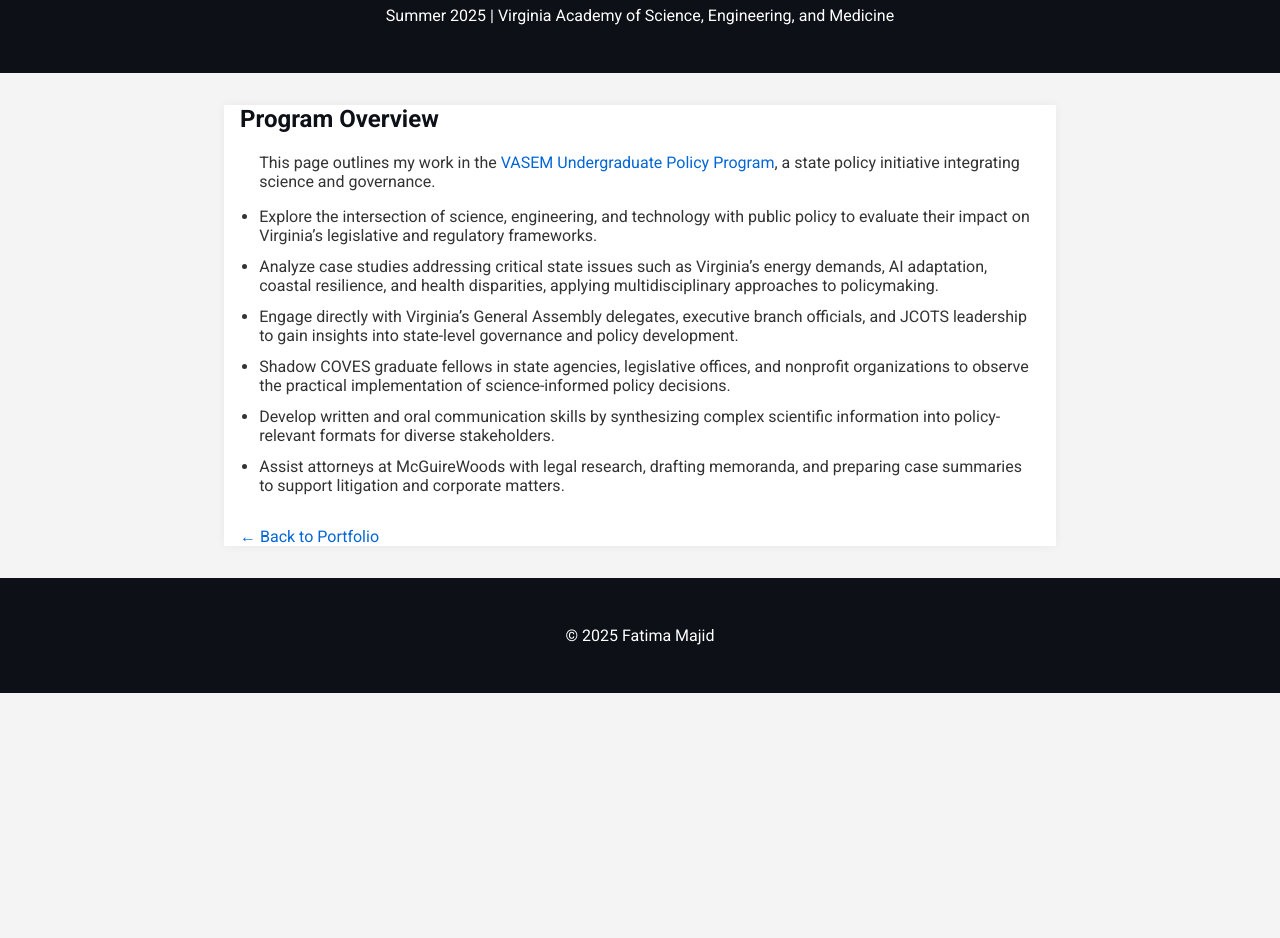
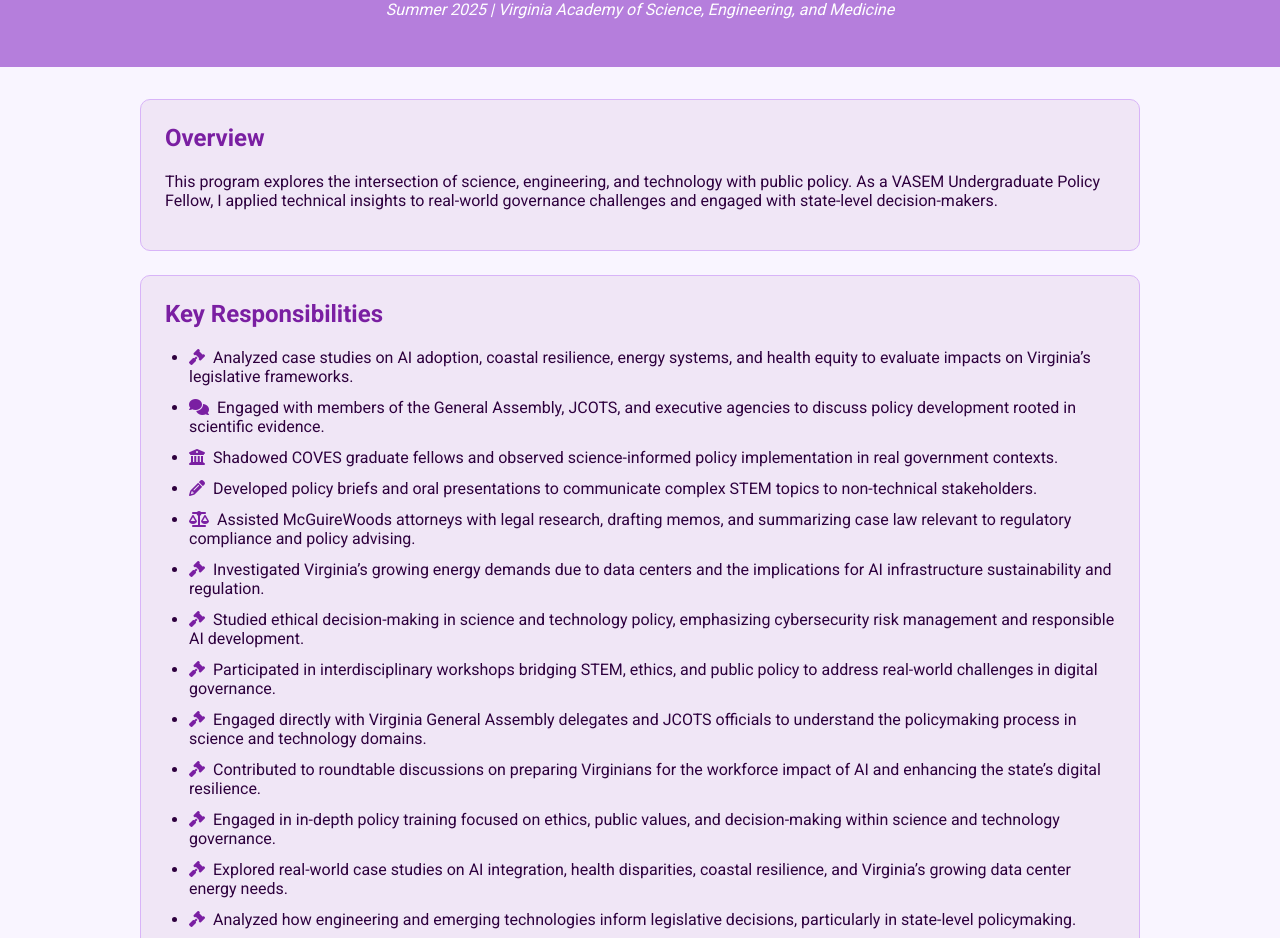
Before and after one commit to faiym/FatimaMajid-portfolio, a plain HTML site: page vasem-policy-program.html in a window 1280 px wide. Shown: the part 107-1045 px from the top of the page. Before the commit the page ends 800 px from the top, so only its background shows below. Drawn offline with Linux system fonts and the light colour scheme.

Commit message:
Update vasem-policy-program.html

```diff
--- a/vasem-policy-program.html
+++ b/vasem-policy-program.html
@@ -5,78 +5,134 @@
   <meta name="viewport" content="width=device-width, initial-scale=1.0"/>
   <title>VASEM Policy Program | Fatima Majid</title>
   <link href="https://fonts.googleapis.com/css2?family=Roboto:wght@400;700&display=swap" rel="stylesheet" />
+  <script src="https://kit.fontawesome.com/a076d05399.js" crossorigin="anonymous"></script>
   <style>
     body {
       font-family: 'Roboto', sans-serif;
       margin: 0;
-      background: #f4f4f4;
-      color: #333;
+      background: #f9f5ff;
+      color: #2e003e;
     }
     header {
-      background: #0d1117;
+      background: #b57edc;
       color: white;
       padding: 2rem;
       text-align: center;
     }
     main {
-      max-width: 800px;
+      max-width: 1000px;
       margin: 2rem auto;
       padding: 0 1rem;
-      background: white;
-      box-shadow: 0 0 10px rgba(0,0,0,0.05);
     }
-    h1, h2 {
-      color: #0d1117;
+    section {
+      margin-bottom: 2rem;
+      animation: fadeIn 1.5s ease-in-out;
+    }
+    h1 {
+      margin-bottom: 0.5rem;
+    }
+    h2 {
+      color: #7a1fa2;
     }
     ul {
-      padding-left: 1.2rem;
+      padding-left: 1.5rem;
     }
     li {
       margin-bottom: 0.75rem;
     }
     footer {
       text-align: center;
-      padding: 2rem;
-      background: #0d1117;
+      padding: 1rem;
+      background: #b57edc;
       color: white;
     }
-    a {
-      color: #0366d6;
+    .external-link {
+      display: inline-block;
+      margin-top: 1rem;
+      color: #7a1fa2;
       text-decoration: none;
+      font-weight: bold;
     }
-    a:hover {
+    .external-link:hover {
       text-decoration: underline;
     }
-    .back-link {
-      margin-top: 1rem;
-      display: inline-block;
+    .icon {
+      margin-right: 0.5rem;
+      color: #7a1fa2;
+    }
+    @keyframes fadeIn {
+      from { opacity: 0; transform: translateY(20px); }
+      to { opacity: 1; transform: translateY(0); }
+    }
+    .card {
+      background: #f0e6f6;
+      border-radius: 10px;
+      padding: 1.5rem;
+      margin-bottom: 1.5rem;
+      transition: transform 0.3s ease, box-shadow 0.3s ease;
+      border: 1px solid #d8b4f8;
+    }
+    .card:hover {
+      transform: translateY(-5px);
+      box-shadow: 0 4px 12px rgba(122, 31, 162, 0.2);
+    }
+    .card h2 {
+      margin-top: 0;
     }
   </style>
 </head>
 <body>
   <header>
     <h1>VASEM Undergraduate Policy Program</h1>
-    <p>Summer 2025 | Virginia Academy of Science, Engineering, and Medicine</p>
+    <p><em>Summer 2025 | Virginia Academy of Science, Engineering, and Medicine</em></p>
   </header>
 
   <main>
-    <h2>Program Overview</h2>
-    <ul>
-      <p>This page outlines my work in the <a href="https://vasem.org/undergraduate-policy-program/" target="_blank">VASEM Undergraduate Policy Program</a>, a state policy initiative integrating science and governance.</p>
+    <section class="card">
+      <h2>Overview</h2>
+      <p>This program explores the intersection of science, engineering, and technology with public policy. As a VASEM Undergraduate Policy Fellow, I applied technical insights to real-world governance challenges and engaged with state-level decision-makers.</p>
+    </section>
 
-      <li>Explore the intersection of science, engineering, and technology with public policy to evaluate their impact on Virginia’s legislative and regulatory frameworks.</li>
-      <li>Analyze case studies addressing critical state issues such as Virginia’s energy demands, AI adaptation, coastal resilience, and health disparities, applying multidisciplinary approaches to policymaking.</li>
-      <li>Engage directly with Virginia’s General Assembly delegates, executive branch officials, and JCOTS leadership to gain insights into state-level governance and policy development.</li>
-      <li>Shadow COVES graduate fellows in state agencies, legislative offices, and nonprofit organizations to observe the practical implementation of science-informed policy decisions.</li>
-      <li>Develop written and oral communication skills by synthesizing complex scientific information into policy-relevant formats for diverse stakeholders.</li>
-      <li>Assist attorneys at McGuireWoods with legal research, drafting memoranda, and preparing case summaries to support litigation and corporate matters.</li>
-    </ul>
+    <section class="card">
+      <h2>Key Responsibilities</h2>
+      <ul>
+        <li><i class="fas fa-gavel icon"></i>Analyzed case studies on AI adoption, coastal resilience, energy systems, and health equity to evaluate impacts on Virginia’s legislative frameworks.</li>
+        <li><i class="fas fa-comments icon"></i>Engaged with members of the General Assembly, JCOTS, and executive agencies to discuss policy development rooted in scientific evidence.</li>
+        <li><i class="fas fa-university icon"></i>Shadowed COVES graduate fellows and observed science-informed policy implementation in real government contexts.</li>
+        <li><i class="fas fa-pencil-alt icon"></i>Developed policy briefs and oral presentations to communicate complex STEM topics to non-technical stakeholders.</li>
+        <li><i class="fas fa-balance-scale icon"></i>Assisted McGuireWoods attorneys with legal research, drafting memos, and summarizing case law relevant to regulatory compliance and policy advising.</li>
+<li><i class="fas fa-gavel icon"></i>Investigated Virginia’s growing energy demands due to data centers and the implications for AI infrastructure sustainability and regulation.</li>
+<li><i class="fas fa-gavel icon"></i>Studied ethical decision-making in science and technology policy, emphasizing cybersecurity risk management and responsible AI development.</li>
+<li><i class="fas fa-gavel icon"></i>Participated in interdisciplinary workshops bridging STEM, ethics, and public policy to address real-world challenges in digital governance.</li>
+<li><i class="fas fa-gavel icon"></i>Engaged directly with Virginia General Assembly delegates and JCOTS officials to understand the policymaking process in science and technology domains.</li>
+<li><i class="fas fa-gavel icon"></i>Contributed to roundtable discussions on preparing Virginians for the workforce impact of AI and enhancing the state’s digital resilience.</li>
+<li><i class="fas fa-gavel icon"></i>Engaged in in-depth policy training focused on ethics, public values, and decision-making within science and technology governance.</li>
+<li><i class="fas fa-gavel icon"></i>Explored real-world case studies on AI integration, health disparities, coastal resilience, and Virginia’s growing data center energy needs.</li>
+<li><i class="fas fa-gavel icon"></i>Analyzed how engineering and emerging technologies inform legislative decisions, particularly in state-level policymaking.</li>
+<li><i class="fas fa-gavel icon"></i>Investigated how to adapt public policy frameworks to support ethical and inclusive AI deployment for Virginia citizens.</li>
 
-    <a class="back-link" href="index.html">&larr; Back to Portfolio</a>
-  </main>
+      </ul>
+    </section>
+
+    <section class="card">
+      <h2>Skills Gained</h2>
+      <ul>
+        <li><strong>Policy Communication:</strong> Translating technical knowledge into actionable policy recommendations.</li>
+        <li><strong>Interdisciplinary Collaboration:</strong> Working across law, engineering, and government to bridge science and civic decision-making.</li>
+        <li><strong>Regulatory Research:</strong> Gained exposure to the legislative process, policy brief writing, and administrative law fundamentals.</li>
+      </ul>
+    </section>
+
+    <section class="card">
+      <h2>Learn More</h2>
+      <a class="external-link" href="https://vasem.org/undergraduate-policy-program/" target="_blank">
+        🔗 Visit the Official VASEM Undergraduate Policy Program Site
+      </a>
+    </section>
+
 
   <footer>
-    <p>&copy; 2025 Fatima Majid</p>
+    <p>&copy; 2025 Fatima Majid | VASEM Fellow</p>
   </footer>
 </body>
 </html>
```
